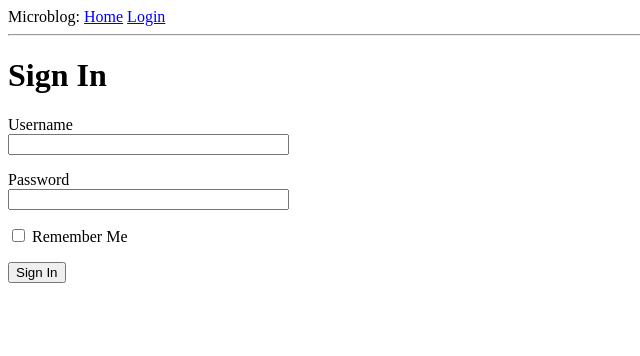
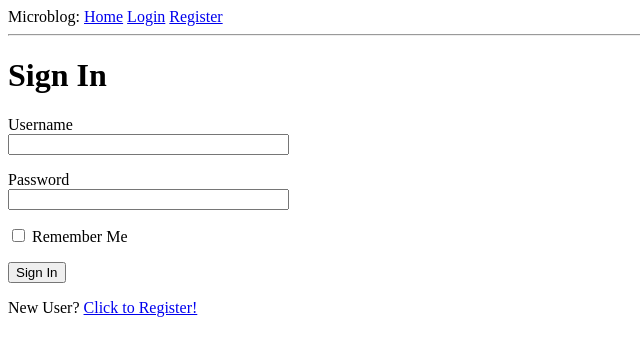
Before and after one commit to spashii/blog-flask2.0, a Flask app: page /login in a window 1280 px wide. Shown: the top 356 px of the page, without its empty margins (0-640 px from the left). Run offline with Flask 2, Linux system fonts and the light colour scheme.

Commit message:
login,register: working now

```diff
--- a/app/forms.py
+++ b/app/forms.py
@@ -1,10 +1,36 @@
 from flask_wtf import FlaskForm
-from wtforms import StringField, PasswordField, BooleanField, SubmitField
-from wtforms.validators import DataRequired, Length
+from wtforms import (StringField, PasswordField,
+                     BooleanField, SubmitField)
+from wtforms.validators import (ValidationError, DataRequired,
+                                Length, Email, EqualTo)
+from app.models import User
 
 
 class LoginForm(FlaskForm):
-    username = StringField('Username', validators=[DataRequired(), Length(max=64)])
-    password = PasswordField('Password', validators=[DataRequired(), Length(max=120)])
+    username = StringField('Username', validators=[
+                           DataRequired(), Length(max=64)])
+    password = PasswordField('Password', validators=[
+                             DataRequired()])
     remember_me = BooleanField('Remember Me')
     submit = SubmitField('Sign In')
+
+class RegistrationForm(FlaskForm):
+    username = StringField('Username', validators=[
+                           DataRequired(), Length(min=-1, max=64)])
+    email = StringField('Email', validators=[
+                        DataRequired(), Email(), Length(max=128)])
+    password = PasswordField('Password', validators=[
+                             DataRequired(), Length(min=8, max=64)])
+    confirm_password = PasswordField('Confirm Password', validators=[
+                                     DataRequired(), EqualTo('confirm_password', message='Passwords do not match.')])
+    submit = SubmitField('Register')
+
+    def validate_username(self, username):
+        user = User.query.filter_by(username=username.data).first()
+        if user is not None:
+            raise ValidationError('This username is taken. Please choose another one.')
+
+    def validate_email(self, email):
+        user = User.query.filter_by(email=email.data).first()
+        if user is not None:
+            raise ValidationError('There is an accout associated with this email already.')
--- a/app/models.py
+++ b/app/models.py
@@ -6,7 +6,7 @@ from flask_login import UserMixin
 class User(db.Model, UserMixin):
     id = db.Column(db.Integer, primary_key=True)
     username = db.Column(db.String(64), index=True, unique=True)
-    email = db.Column(db.String(120), index=True, unique=True)
+    email = db.Column(db.String(128), index=True, unique=True)
     password_hash = db.Column(db.String(128))
     posts = db.relationship('Post', backref='author', lazy='dynamic')
 
--- a/app/routes.py
+++ b/app/routes.py
@@ -1,6 +1,6 @@
 from flask import render_template, url_for, flash, redirect, request
-from app import app
-from app.forms import LoginForm
+from app import app, db
+from app.forms import LoginForm, RegistrationForm
 from app.models import User
 from flask_login import current_user, login_user, logout_user, login_required
 from werkzeug.urls import url_parse
@@ -22,26 +22,49 @@ def index():
     ]
     return render_template('index.html', title='Home', posts=posts)
 
+
 @app.route('/login', methods=['GET', 'POST'])
 def login():
     if current_user.is_authenticated:
         return redirect(url_for('index'))
     form = LoginForm()
+    next_page = request.args.get('next')
     if form.validate_on_submit():
-        next_page = request.args.get('next')
         user = User.query.filter_by(username=form.username.data).first()
+        # if user entered email? validate
+        # if user is None:
+        #      user = User.query.filter_by(email=form.username.data).first()
         if user is None or not user.check_password(form.password.data):
-            flash('Invalid username or password')
+            flash('Invalid credentials. Please try again.')
             if not next_page or url_parse(next_page).netloc != '':
                 return redirect(url_for('login'))
-            return redirect(url_for('login', next=next_page))
+            return redirect(url_for('login'), next=next_page)
         login_user(user, remember=form.remember_me.data)
+        flash('You are now logged in.')
         if not next_page or url_parse(next_page).netloc != '':
-            next_page = url_for('index')
+            return redirect(url_for('index'))
         return redirect(next_page)
-    return render_template('login.html', title='Login', form=form)
+    return render_template('login.html', title='Sign In', form=form)
+
 
 @app.route('/logout')
 def logout():
     logout_user()
     return redirect(url_for('index'))
+
+
+@app.route('/register', methods=['GET', 'POST'])
+def register():
+    if current_user.is_authenticated:
+        return redirect(url_for('index'))
+    form = RegistrationForm()
+    if form.validate_on_submit():
+        user = User()
+        user.username = form.username.data
+        user.email = form.email.data
+        user.set_password(form.password.data)
+        db.session.add(user)
+        db.session.commit()
+        flash('Congratulations! You are now a registered user. Please login.')
+        return redirect(url_for('login'))
+    return render_template('register.html', title='Register', form=form)
--- a/app/templates/base.html
+++ b/app/templates/base.html
@@ -11,6 +11,7 @@
             <a href="{{ url_for('index') }}">Home</a>
             {% if current_user.is_anonymous %}
                 <a href="{{ url_for('login') }}">Login</a>
+                <a href="{{ url_for('register') }}">Register</a>
             {% else %}
                 <a href="{{ url_for('logout') }}">Logout</a>
             {% endif %}
--- a/app/templates/login.html
+++ b/app/templates/login.html
@@ -21,4 +21,5 @@
         <p>{{ form.remember_me() }} {{ form.remember_me.label }}</p>
         <p>{{ form.submit() }}</p>
     </form>
+    <p>New User? <a href="{{ url_for('register') }}">Click to Register!</a></p>
 {% endblock%}
```
Also changed, not shown: migrations/versions/7829393291b3_user_post_tables.py (deleted, +0 -49 lines).
